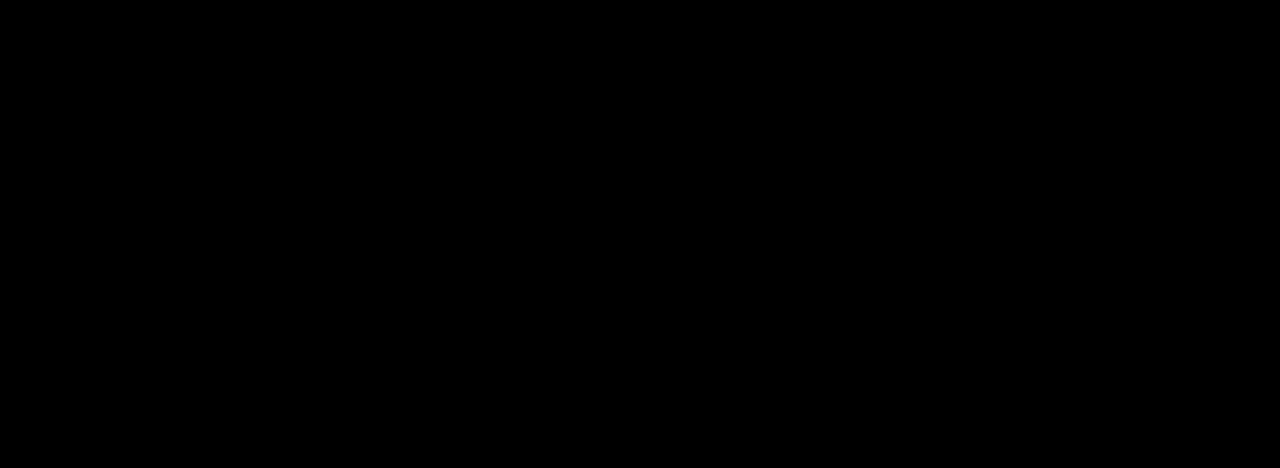
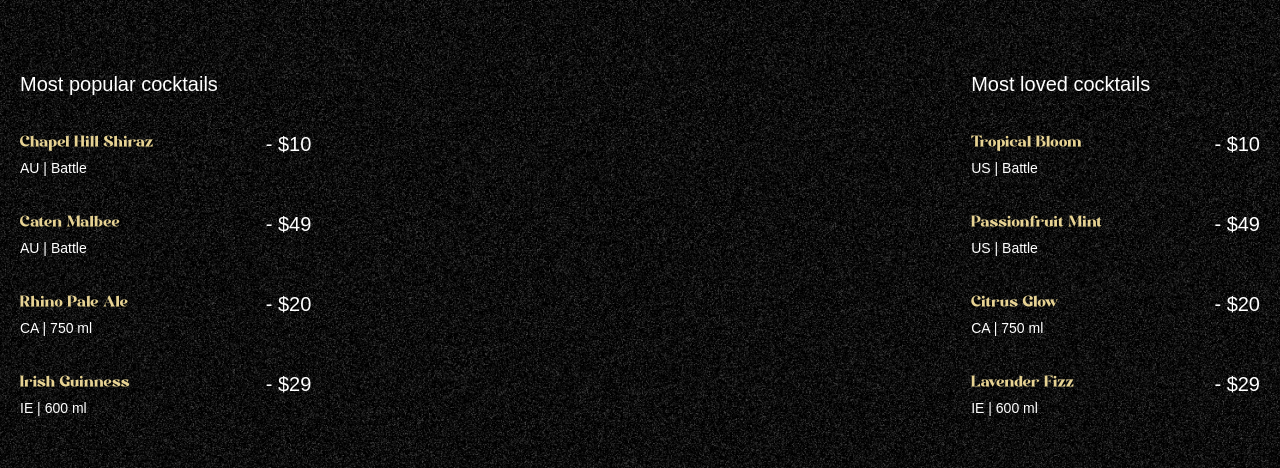
Before and after one commit to Lanssii/cocktail-website-gsap, a React (Vite) app: page / in a window 1280 px wide. Shown: the part 890-1358 px from the top of the page. Built offline with nearby package versions, Linux system fonts and the light colour scheme; a web font is replaced by a local one.

Commit message:
feat: Add Cocktails component with scroll-based animations

```diff
--- a/src/App.jsx
+++ b/src/App.jsx
@@ -3,6 +3,7 @@
 
 import Navbar from "./components/Navbar";
 import Hero from "./components/Hero";
+import Cocktails from "./components/Cocktails";
 
 gsap.registerPlugin(ScrollTrigger, SplitText);
 
@@ -11,6 +12,7 @@
     <main>
       <Navbar />
       <Hero />
+      <Cocktails />
     </main>
   );
 }
--- /dev/null
+++ b/src/components/Cocktails.jsx
@@ -0,0 +1,75 @@
+import { cocktailLists, mockTailLists } from "../../constants/index.js";
+import { useGSAP } from "@gsap/react";
+import gsap from "gsap";
+import { ScrollTrigger } from "gsap/all";
+
+gsap.registerPlugin(ScrollTrigger);
+
+const Cocktails = () => {
+  useGSAP(() => {
+    const parallaxTimeline = gsap.timeline({
+      scrollTrigger: {
+        trigger: "#cocktails",
+        start: "top 30%", // top of the SECTION reaches 30% of SCREEN
+        end: "bottom 80%",
+        scrub: true,
+      },
+    });
+
+    parallaxTimeline
+      .from("#c-left-leaf", { x: -100, y: 100 })
+      .from("#c-right-leaf", { x: 100, y: 100 });
+  }, []);
+
+  return (
+    <section id="cocktails" className="noisy">
+      <img src="/images/cocktail-left-leaf.png" alt="l-leaf" id="c-left-leaf" />
+
+      <img
+        src="/images/cocktail-right-leaf.png"
+        alt="l-leaf"
+        id="c-right-leaf"
+      />
+
+      <div className="list">
+        <div className="popular">
+          <h2>Most popular cocktails</h2>
+
+          <ul>
+            {cocktailLists.map(({ name, country, detail, price }) => (
+              <li key={name}>
+                <div className="md:me-28">
+                  <h3>{name}</h3>
+                  <p>
+                    {country} | {detail}
+                  </p>
+                </div>
+                <span>- {price}</span>
+              </li>
+            ))}
+          </ul>
+        </div>
+
+        <div className="loved">
+          <h2>Most loved cocktails</h2>
+
+          <ul>
+            {mockTailLists.map(({ name, country, detail, price }) => (
+              <li key={name}>
+                <div className="me-28">
+                  <h3>{name}</h3>
+                  <p>
+                    {country} | {detail}
+                  </p>
+                </div>
+                <span>- {price}</span>
+              </li>
+            ))}
+          </ul>
+        </div>
+      </div>
+    </section>
+  );
+};
+
+export default Cocktails;
```
